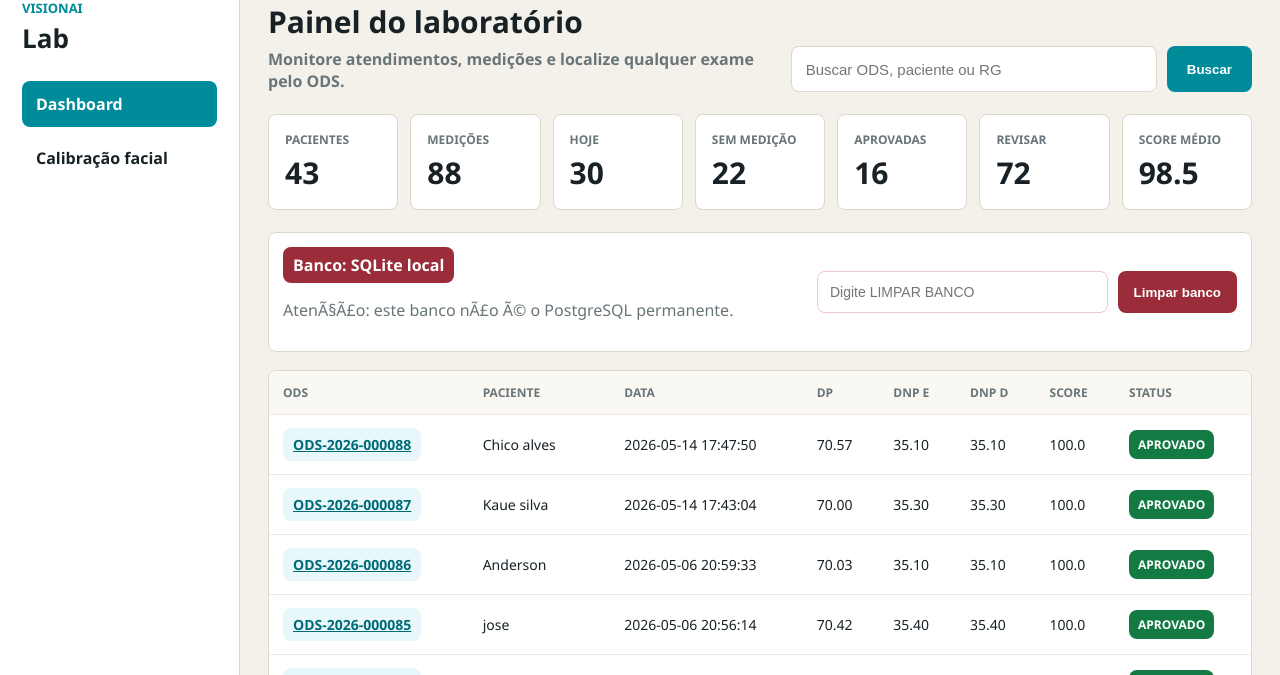
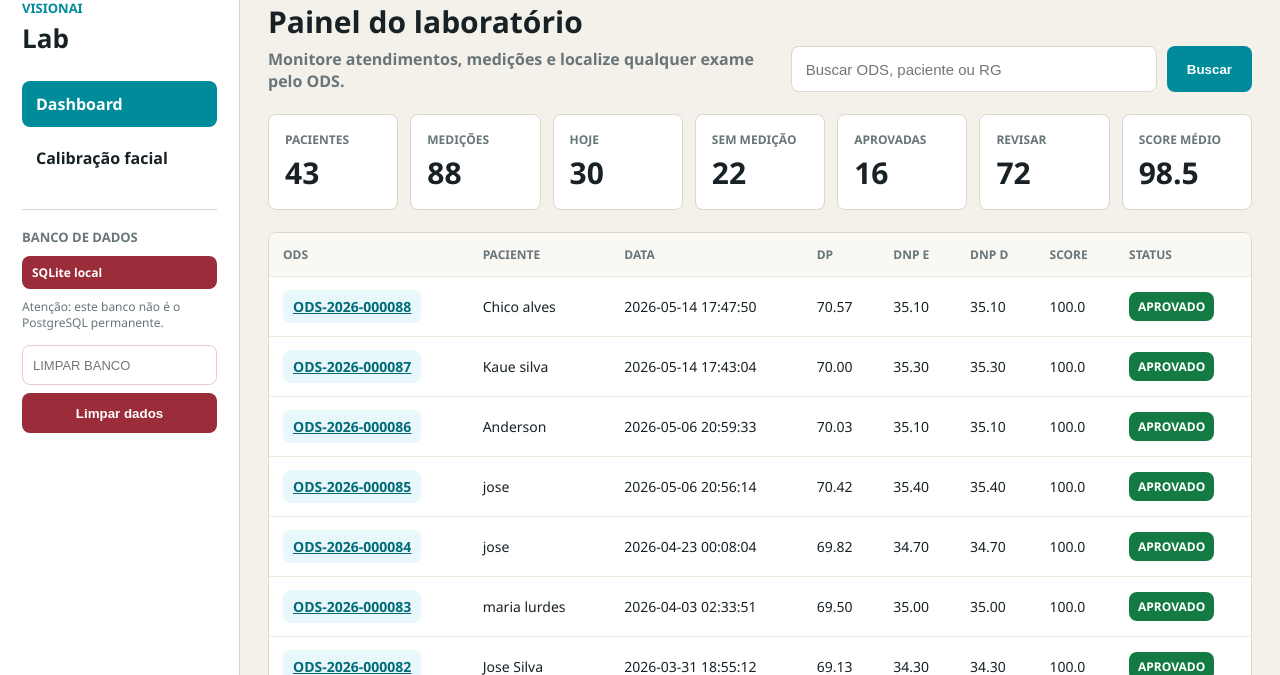
Before and after one commit to andsonandreribeiro09/VisionIA, a Flask app: page /laboratorio in a window 1280 px wide. Shown: the part 27-702 px from the top of the page. Run offline with Flask 3, Linux system fonts and the light colour scheme; data comes from the database, SQL or seed files in the repository; data that the repository does not hold is empty; some libraries are stand-ins or nearby versions.

Commit message:
Move database controls to lab sidebar

```diff
--- a/templates/laboratorio.html
+++ b/templates/laboratorio.html
@@ -65,6 +65,66 @@ body{
 .nav a.active{
     background:var(--brand);
     color:white;
+}
+
+.sidebar-system{
+    margin-top:28px;
+    padding-top:18px;
+    border-top:1px solid var(--line);
+}
+
+.sidebar-system h2{
+    margin:0 0 10px;
+    font-size:13px;
+    color:var(--muted);
+    text-transform:uppercase;
+}
+
+.db-badge{
+    display:inline-flex;
+    width:100%;
+    padding:8px 10px;
+    border-radius:8px;
+    color:white;
+    background:var(--ok);
+    font-size:12px;
+    font-weight:800;
+}
+
+.db-badge.warn{
+    background:var(--warn);
+}
+
+.sidebar-system .muted{
+    margin:10px 0 0;
+    font-size:12px;
+    line-height:1.35;
+}
+
+.wipe-form{
+    margin-top:14px;
+    display:grid;
+    gap:8px;
+}
+
+.wipe-form input{
+    min-height:40px;
+    width:100%;
+    padding:0 10px;
+    border:1px solid #efc7cc;
+    border-radius:8px;
+    font-size:13px;
+}
+
+.wipe-form button{
+    min-height:40px;
+    padding:0 12px;
+    border:0;
+    border-radius:8px;
+    color:white;
+    background:var(--warn);
+    font-weight:800;
+    cursor:pointer;
 }
 
 .main{
@@ -316,57 +376,6 @@ th{
     cursor:pointer;
 }
 
-.system-panel{
-    margin-bottom:18px;
-    padding:14px;
-    display:grid;
-    grid-template-columns:minmax(0, 1fr) minmax(260px, 420px);
-    gap:14px;
-    align-items:center;
-    background:var(--paper);
-    border:1px solid var(--line);
-    border-radius:8px;
-}
-
-.db-badge{
-    display:inline-flex;
-    width:max-content;
-    padding:7px 10px;
-    border-radius:8px;
-    color:white;
-    background:var(--ok);
-    font-weight:800;
-}
-
-.db-badge.warn{
-    background:var(--warn);
-}
-
-.wipe-form{
-    display:grid;
-    grid-template-columns:minmax(160px, 1fr) auto;
-    gap:10px;
-}
-
-.wipe-form input{
-    min-height:42px;
-    padding:0 12px;
-    border:1px solid #efc7cc;
-    border-radius:8px;
-    font-size:14px;
-}
-
-.wipe-form button{
-    min-height:42px;
-    padding:0 16px;
-    border:0;
-    border-radius:8px;
-    color:white;
-    background:var(--warn);
-    font-weight:800;
-    cursor:pointer;
-}
-
 .empty{
     padding:28px;
     color:var(--muted);
@@ -378,7 +387,6 @@ th{
     .sidebar{display:none}
     .stats{grid-template-columns:repeat(3, 1fr)}
     .detail{grid-template-columns:1fr}
-    .system-panel{grid-template-columns:1fr}
 }
 
 @media(max-width:760px){
@@ -388,7 +396,6 @@ th{
     .stats{grid-template-columns:repeat(2, 1fr)}
     .detail-grid{grid-template-columns:repeat(2, 1fr)}
     .danger-zone form{grid-template-columns:1fr}
-    .wipe-form{grid-template-columns:1fr}
 }
 </style>
 </head>
@@ -402,6 +409,21 @@ th{
             <a class="active" href="/laboratorio">Dashboard</a>
             <a href="/laboratorio/calibracao">Calibração facial</a>
         </nav>
+
+        <section class="sidebar-system">
+            <h2>Banco de dados</h2>
+            <span class="db-badge {{ '' if banco.persistente else 'warn' }}">
+                {{ banco.label }}
+            </span>
+            {% if not banco.persistente %}
+            <p class="muted">Atenção: este banco não é o PostgreSQL permanente.</p>
+            {% endif %}
+
+            <form class="wipe-form" method="post" action="/laboratorio/limpar-banco">
+                <input name="confirmacao" placeholder="LIMPAR BANCO" autocomplete="off" required>
+                <button type="submit">Limpar dados</button>
+            </form>
+        </section>
     </aside>
 
     <main class="main">
@@ -434,22 +456,6 @@ th{
         {% if erro %}
         <div class="alert warn">{{ erro }}</div>
         {% endif %}
-
-        <section class="system-panel">
-            <div>
-                <span class="db-badge {{ '' if banco.persistente else 'warn' }}">
-                    Banco: {{ banco.label }}
-                </span>
-                {% if not banco.persistente %}
-                <p class="muted">AtenÃ§Ã£o: este banco nÃ£o Ã© o PostgreSQL permanente.</p>
-                {% endif %}
-            </div>
-
-            <form class="wipe-form" method="post" action="/laboratorio/limpar-banco">
-                <input name="confirmacao" placeholder="Digite LIMPAR BANCO" autocomplete="off" required>
-                <button type="submit">Limpar banco</button>
-            </form>
-        </section>
 
         {% if medicao %}
         <section class="detail">
```
